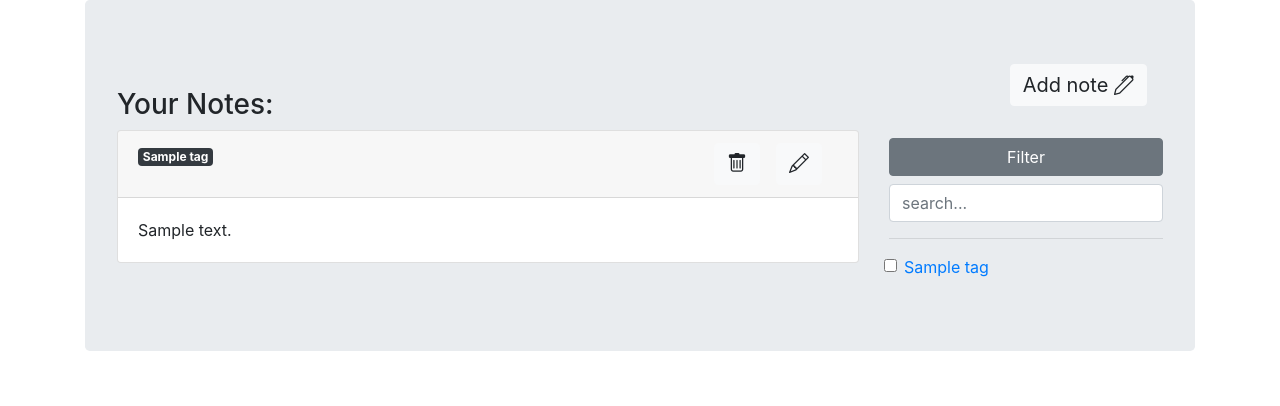
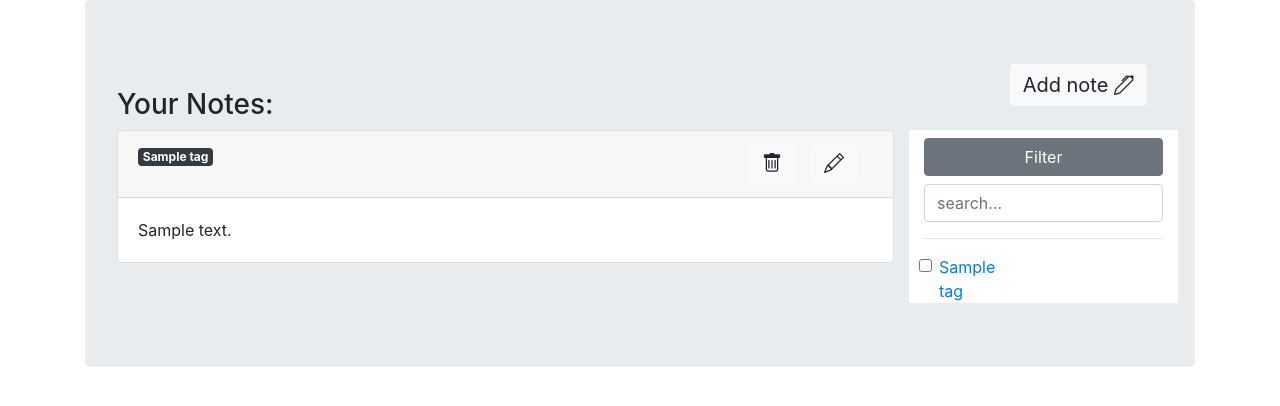
Before and after one commit to coltun/smartnotes, a Django app: page /notes/ in a window 1280 px wide. Shown: the part 70-476 px from the top of the page. Run offline with Django 3.2, Linux system fonts and the light colour scheme; a user stored in the database is signed in; tables that the repository leaves empty hold one stand-in row (values such as "Sample post"); some libraries are stand-ins or nearby versions.

Commit message:
fix bootstrap sidebar column, add style and background

```diff
--- a/account/templates/notes.html
+++ b/account/templates/notes.html
@@ -9,7 +9,7 @@
   {% if all_notes %}
     <h3> Your Notes:</h3>
     <div class="row">
-      <div class="col">
+      <div class="col-md-9">
         {% for note in all_notes %}
           <div class="card" style='margin-bottom: 24px'>
   		      <div class="card-header">
@@ -35,14 +35,14 @@
 	     {% endfor %}
       </div>
 
+        <div class="col-md-3" style="background: white">
           <form method="get" action="{% url 'account:notes' %}">
-        <div class="col">
             <button type='submit' class="btn btn-secondary btn-block my-2"> Filter </button>
             <input value='{{ request.GET.term }}' name="term" class="form-control" placeholder="search...">
             <hr></hr>
             {% for tag in user_tags %}
               <div class="list-group align-baseline">
-              <div class="col">
+                <div class="col-md-4">
                   <input class="form-check-input me-1" type="checkbox" value="{{ tag.name }}" name="tags" {% if tag.name in filtered_tags_names %} checked {% endif %}>
                   <a href="{% url 'list_by_tag' tag.name %}">{{ tag.name }}</a>
                 </div>
@@ -50,6 +50,7 @@
             {% endfor %}
         </form>
       </div>
+    </div>
 
   {% else %}
 	 <h5> You do not have any notes yet! </h5>
```
Lines whose indentation alone changed are shown as unchanged.
